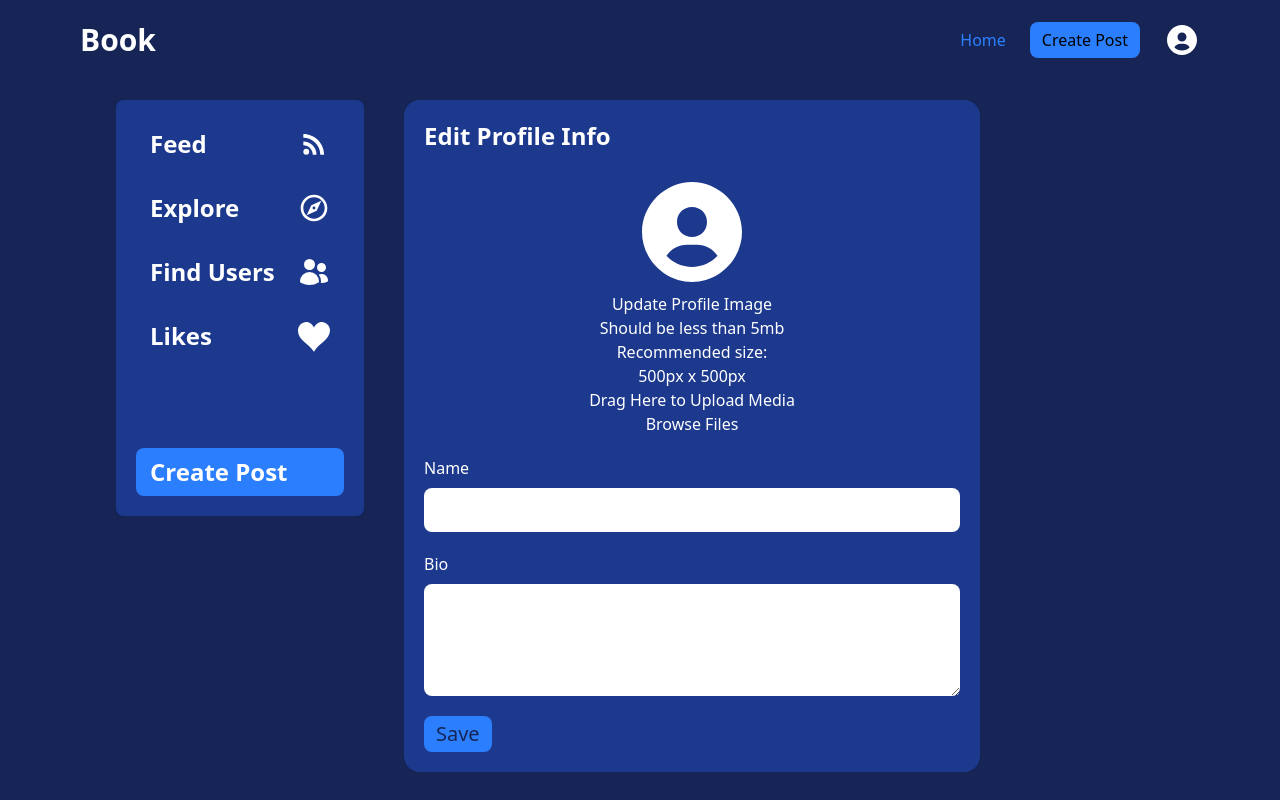
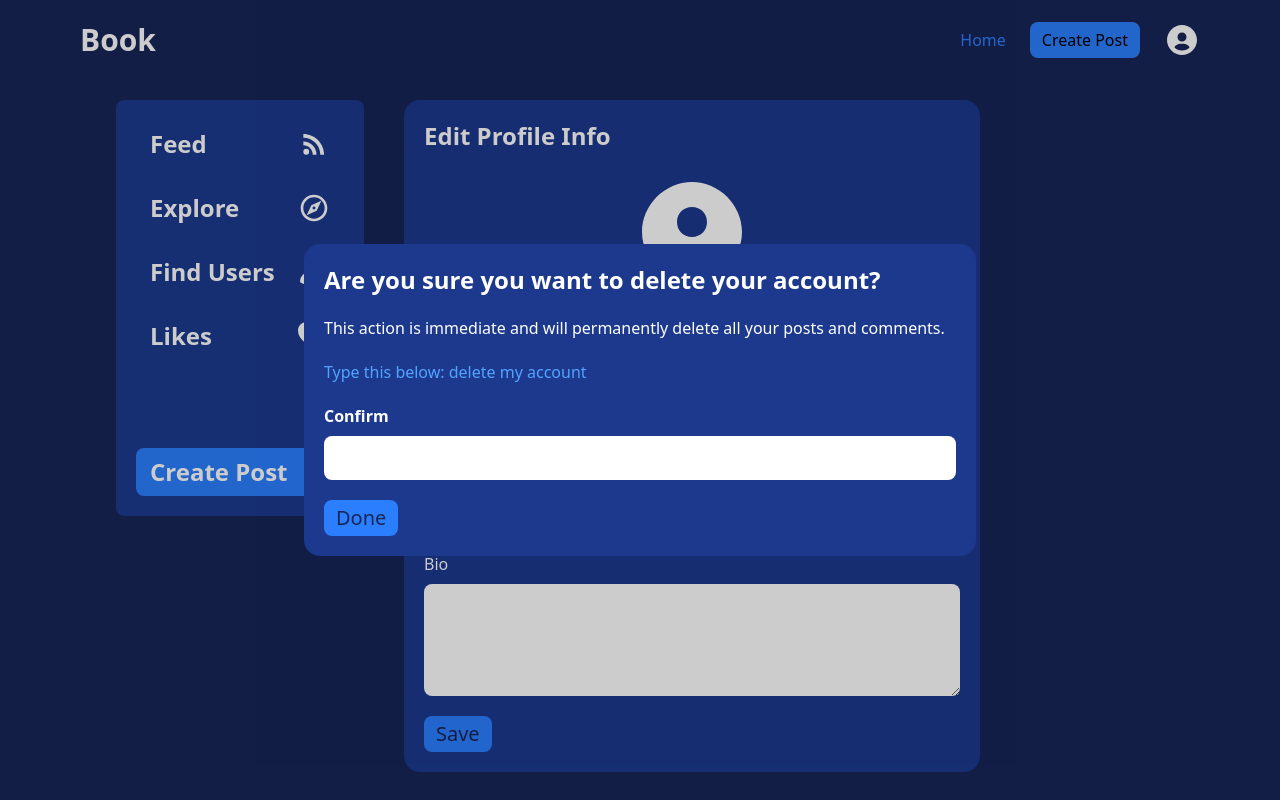
Before and after one commit to JyrexRonaldo/odin-book, a React (Vite) app in the folder frontend/: page /account in a window 1280 px wide. Shown: the top 800 px of the page. Built offline with nearby package versions, Linux system fonts and the light colour scheme.

Commit message:
Add confirm delete dialog

```diff
--- a/frontend/src/components/AccountEdit/AccountEdit.jsx
+++ b/frontend/src/components/AccountEdit/AccountEdit.jsx
@@ -10,9 +10,26 @@ function AccountEdit() {
     const [oldPassword, setOldPassword] = useState('')
     const [newPassword, setnewPassword] = useState('')
     const [confirmNewPassword, setconfirmNewPassword] = useState('')
+    const [showDeleteDialog, setShowDeleteDialog] = useState(true)
+    const [confirmDeleteText, setConfirmDeleteText] = useState('')
     const navigate = useNavigate()
     const { setForceUpdate } = useContext(RenderContext)
     let passwordVerification = null
+
+    function handleDeleteConfirmText(e) {
+        setConfirmDeleteText(e.target.value)
+    }
+
+    function handleDeleteConfirm() {
+        setShowDeleteDialog(false)
+    }
+
+    function handleShowDeleteDialog(e) {
+        console.log(e.target.dataset.dialog)
+        if (e.target.dataset.dialog) {
+            setShowDeleteDialog(!showDeleteDialog)
+        }
+    }
 
     function handleNameInput(e) {
         setName(e.currentTarget.value)
@@ -108,8 +125,8 @@ function AccountEdit() {
     }
 
     return (
-        <div className="flex w-full max-w-xl flex-col gap-10 text-white *:rounded-2xl *:bg-blue-900 *:p-5">
-            <div className="flex flex-col gap-5">
+        <div className="flex w-full max-w-xl flex-col gap-10 text-white">
+            <div className="flex flex-col gap-5 rounded-2xl bg-blue-900 p-5">
                 <p className="text-2xl font-bold">Edit Profile Info</p>
                 <div className="flex flex-col items-center text-center">
                     {/* <img src="" alt="" /> */}
@@ -157,7 +174,7 @@ function AccountEdit() {
                     Save
                 </button>
             </div>
-            <div className="flex flex-col gap-5">
+            <div className="flex flex-col gap-5 rounded-2xl bg-blue-900 p-5">
                 <p className="text-2xl font-bold">Change Username</p>
                 <div className="text-xl">
                     <p>Current Username:</p>
@@ -185,7 +202,7 @@ function AccountEdit() {
                     Save
                 </button>
             </div>
-            <form className="flex flex-col gap-5">
+            <form className="flex flex-col gap-5 rounded-2xl bg-blue-900 p-5">
                 <input
                     className="hidden"
                     type="text"
@@ -246,7 +263,7 @@ function AccountEdit() {
                     Save
                 </button>
             </form>
-            <div className="flex flex-col gap-3">
+            <div className="flex flex-col gap-3 rounded-2xl bg-blue-900 p-5">
                 <div>
                     <p className="text-2xl font-bold text-rose-700">
                         Danger Zone
@@ -256,10 +273,53 @@ function AccountEdit() {
                     <p className="font-bold">Delete Account</p>
                     <p>All your comments, posts, and account will be deleted</p>
                 </div>
-                <button className="cursor-pointer self-start rounded-lg bg-red-500 px-3 py-1 text-xl text-white hover:bg-red-700 focus:bg-red-700 active:bg-red-700">
+                <button
+                    data-dialog
+                    onClick={handleShowDeleteDialog}
+                    className="cursor-pointer self-start rounded-lg bg-red-500 px-3 py-1 text-xl text-white hover:bg-red-700 focus:bg-red-700 active:bg-red-700"
+                >
                     Delete
                 </button>
             </div>
+            {showDeleteDialog && (
+                <div
+                    data-dialog
+                    onClick={handleShowDeleteDialog}
+                    className="fixed top-0 left-0 flex h-screen w-screen max-w-full items-center justify-center bg-black/20 max-lg:z-10"
+                >
+                    <div className="mx-5 flex min-h-4/12 w-full max-w-2xl flex-col justify-center gap-5 rounded-2xl bg-blue-900 p-5">
+                        <p className="text-2xl font-extrabold">
+                            Are you sure you want to delete your account?
+                        </p>
+                        <p>
+                            This action is immediate and will permanently delete
+                            all your posts and comments.
+                        </p>
+                        <p className="text-blue-400">
+                            Type this below: delete my account
+                        </p>
+                        <div className="flex flex-col gap-2">
+                            <label htmlFor="confirm" className="font-extrabold">
+                                Confirm
+                            </label>
+                            <input
+                                onChange={handleDeleteConfirmText}
+                                value={confirmDeleteText}
+                                className="rounded-lg bg-white px-5 py-2.5 text-black"
+                                type="text"
+                                id="confirm"
+                            />
+                        </div>
+                        <button
+                            onClick={handleDeleteConfirm}
+                            className="cursor-pointer self-start rounded-lg bg-blue-500 px-3 py-1 text-xl text-blue-950 hover:bg-blue-600 focus:bg-blue-600 active:bg-blue-600"
+                            type="button"
+                        >
+                            Done
+                        </button>
+                    </div>
+                </div>
+            )}
         </div>
     )
 }
--- a/frontend/src/components/PostComponent/PostComponent.jsx
+++ b/frontend/src/components/PostComponent/PostComponent.jsx
@@ -29,7 +29,7 @@ function PostComponent({
     const [commentTriggerRender, setCommentTriggerRender] = useState(null)
 
     function handleShowComment(e) {
-        if (e.target.dataset.comment === 'isComment') {
+        if (e.target.dataset.comment) {
             setShowComment(!showComment)
         }
         // console.log(e.target.dataset.comment)
@@ -178,7 +178,7 @@ function PostComponent({
                 </div>
                 <div className="flex gap-4 px-2.5 text-sm">
                     <button
-                        data-comment="isComment"
+                        data-comment
                         onClick={handleShowComment}
                         type="button"
                         className="cursor-pointer"
@@ -196,7 +196,7 @@ function PostComponent({
                 </div>
                 {showComment && (
                     <div
-                        data-comment="isComment"
+                        data-comment
                         onClick={handleShowComment}
                         className="fixed top-0 left-0 flex h-screen w-screen max-w-full items-center justify-center bg-red-700/0 max-lg:z-10"
                     >
@@ -214,13 +214,13 @@ function PostComponent({
                                         Comments
                                     </p>{' '}
                                     <button
-                                        data-comment="isComment"
+                                        data-comment
                                         type="button"
                                         onClick={handleShowComment}
                                         className="cursor-pointer"
                                     >
                                         <IoCloseSharp
-                                            data-comment="isComment"
+                                            data-comment
                                             className="size-8"
                                         />
                                     </button>
@@ -228,7 +228,9 @@ function PostComponent({
                                 <CommentList
                                     postId={id}
                                     commentTriggerRender={commentTriggerRender}
-                                    setCommentTriggerRender={setCommentTriggerRender}
+                                    setCommentTriggerRender={
+                                        setCommentTriggerRender
+                                    }
                                     setTriggerRender={setTriggerRender}
                                 />
                                 <p className="text-center text-xs text-blue-400">
--- a/frontend/src/components/PostListComponent/PostListComponent.jsx
+++ b/frontend/src/components/PostListComponent/PostListComponent.jsx
@@ -20,12 +20,15 @@ function PostListComponent({ data, setTriggerRender }) {
         if (e.target.textContent === 'Popular') {
             setButtonStyles(['selected', 'default', 'default'])
             setCurrentTab('Popular')
+            setTriggerRender(self.crypto.randomUUID())
         } else if (e.target.textContent === 'Latest') {
             setButtonStyles(['default', 'selected', 'default'])
             setCurrentTab('Latest')
+            setTriggerRender(self.crypto.randomUUID())
         } else if (e.target.textContent === 'Oldest') {
             setButtonStyles(['default', 'default', 'selected'])
             setCurrentTab('Oldest')
+            setTriggerRender(self.crypto.randomUUID())
         }
     }
 
```
